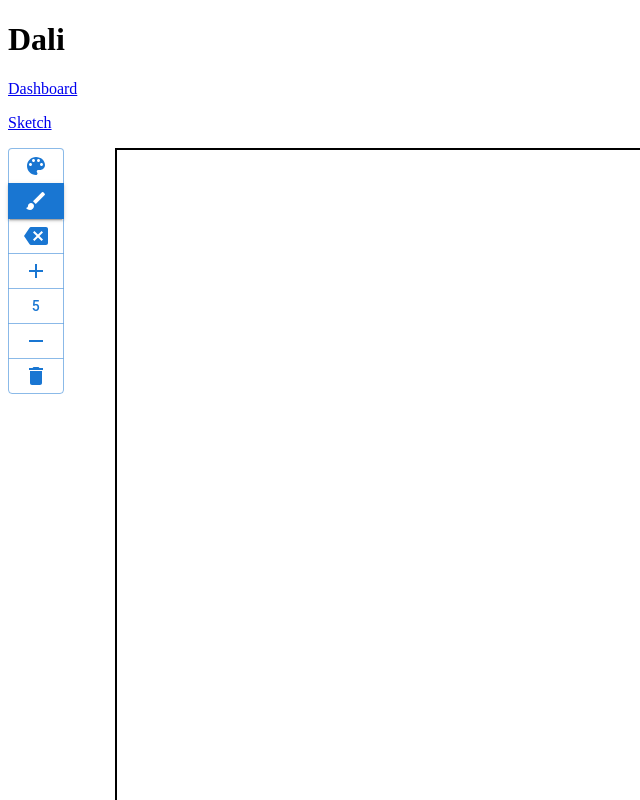
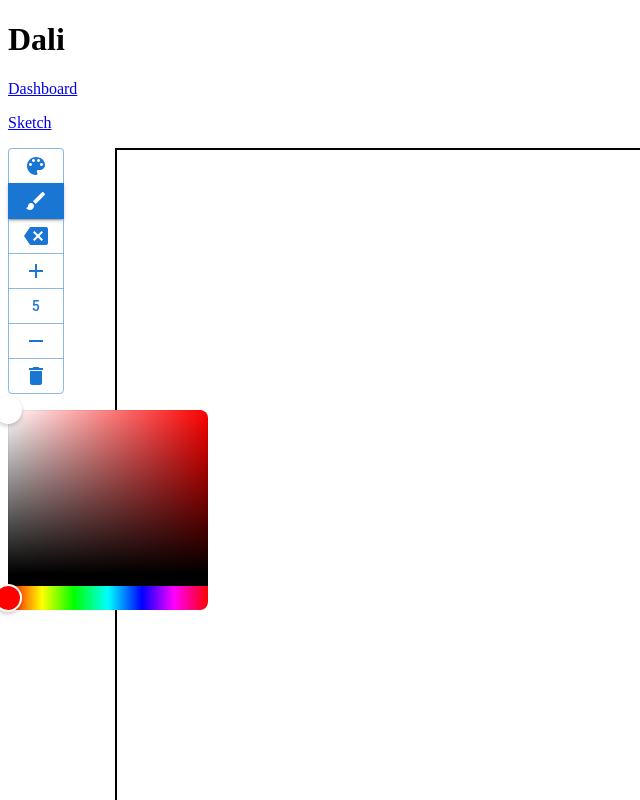
Before and after one commit to dimassudjito/dali, a React (Create React App) app in the folder frontend/: page /sketch in a window 1280 px wide. Both pictures are taken after a click on the button 36 px from the left and 165 px from the top of the page. Shown: the top 800 px of the page, without its empty margins (0-640 px from the left). Built offline with nearby package versions, Linux system fonts and the light colour scheme.

Commit message:
add color picker

```diff
--- a/frontend/package.json
+++ b/frontend/package.json
@@ -15,6 +15,7 @@
     "@types/react": "^17.0.38",
     "@types/react-dom": "^17.0.11",
     "react": "^17.0.2",
+    "react-colorful": "^5.5.1",
     "react-dom": "^17.0.2",
     "react-router-dom": "^6.2.1",
     "react-scripts": "5.0.0",
--- a/frontend/src/pages/Sketch.tsx
+++ b/frontend/src/pages/Sketch.tsx
@@ -8,6 +8,7 @@ import {
   Add as AddIcon,
   Remove as RemoveIcon
 } from '@mui/icons-material'
+import { HexColorPicker } from 'react-colorful'
 
 enum BrushType {
   Pen,
@@ -19,6 +20,7 @@ export const Sketch: React.FC = () => {
   const [brushSize, setBrushSize] = useState(5)
   const [brushColor, setBrushColor] = useState('black')
   const [brushType, setBrushType] = useState<BrushType>(BrushType.Pen)
+  const [showColorPicker, setShowColorPicker] = useState(false)
 
   const canvasRef = useRef<HTMLCanvasElement | null>(null)
   const contextRef = useRef<CanvasRenderingContext2D | null>(null)
@@ -120,12 +122,22 @@ export const Sketch: React.FC = () => {
     prepareCanvas()
   }, [])
 
+  useEffect(() => {
+    if (contextRef.current) {
+      contextRef.current.strokeStyle = brushColor
+    }
+  }, [brushColor])
+
   return (
     <Box>
       <Grid container spacing={2}>
         <Grid item xs={12} md={1}>
           <ButtonGroup orientation="vertical">
-            <Button onClick={changeColor}>
+            <Button
+              onClick={() => {
+                setShowColorPicker(!showColorPicker)
+              }}
+            >
               <ColorLensIcon />
             </Button>
             <Button
@@ -153,6 +165,10 @@ export const Sketch: React.FC = () => {
               <DeleteIcon />
             </Button>
           </ButtonGroup>
+          <Box sx={{ my: 2 }} />
+          {showColorPicker && (
+            <HexColorPicker color={brushColor} onChange={setBrushColor} />
+          )}
         </Grid>
         <Grid item xs={12} md={11}>
           <canvas
```
Also changed, not shown: 1 other file (tests, documents, lock files or other folders).
